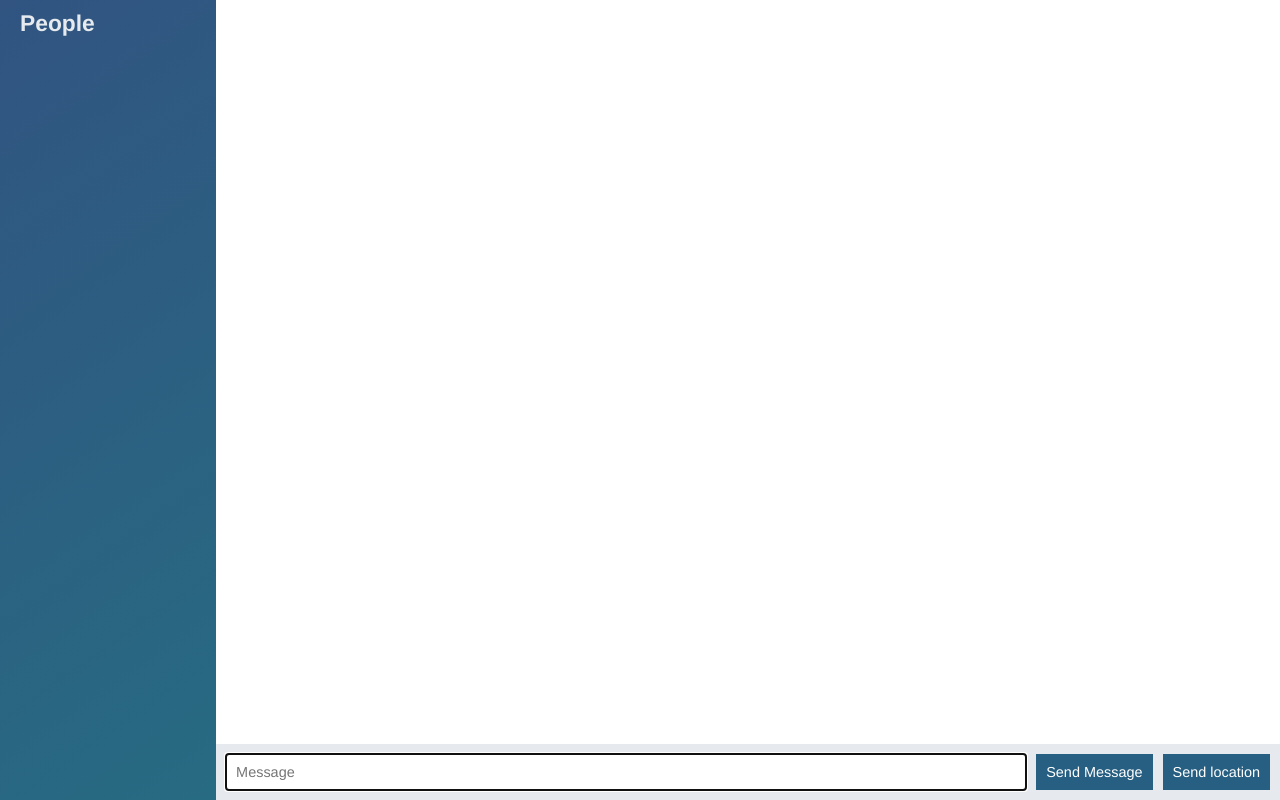
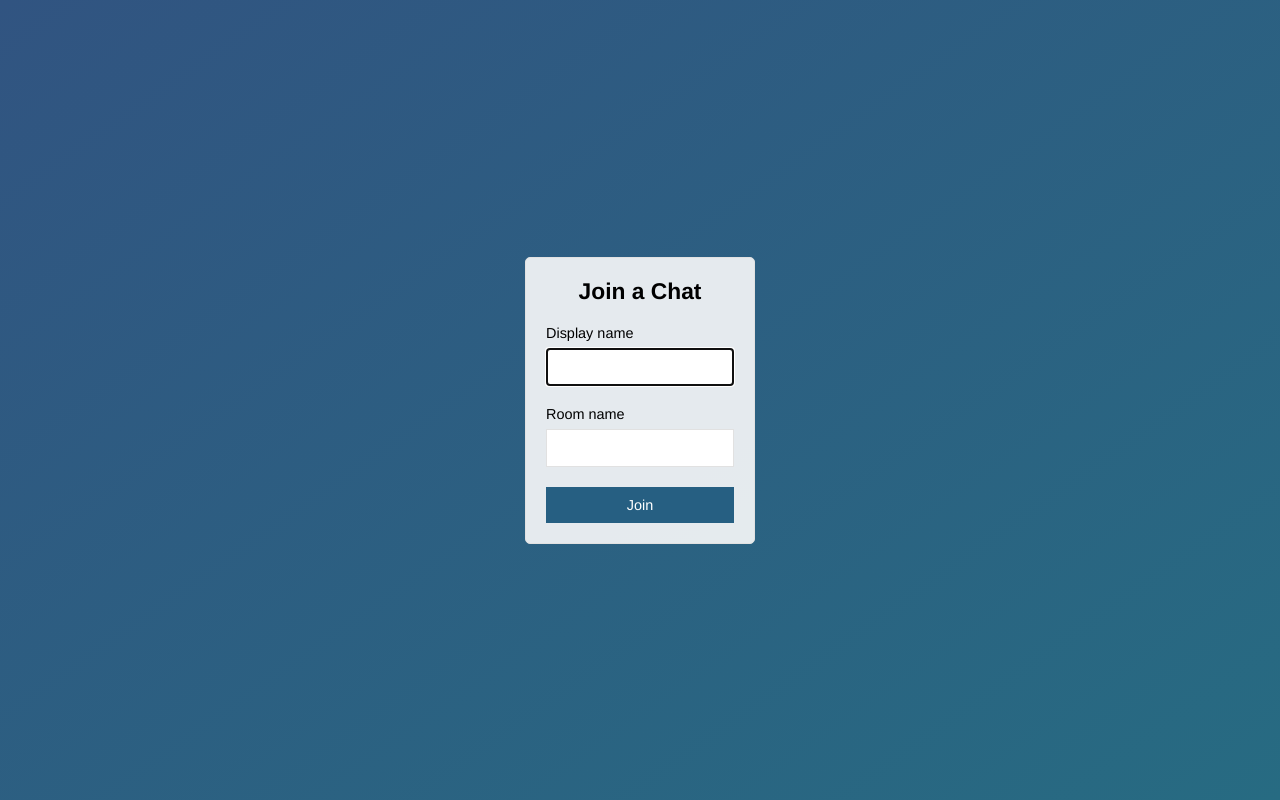
Before and after one commit to tinozhang17/node-chat-app, a website: page public/index.html in a window 1280 px wide. Drawn offline with nearby package versions, Linux system fonts and the light colour scheme; no server answers.

Commit message:
added join page

```diff
--- a/public/index.html
+++ b/public/index.html
@@ -1,62 +1,30 @@
 <!DOCTYPE html>
-
-<html>
+<html lang="en">
 <head>
-    <meta charset="utf-8">
+    <meta charset="UTF-8">
+    <meta name="viewport" content="width=device-width, initial=scale=1, user-scalable=no">
+    <title>Join | ChatApp</title>
     <link rel="stylesheet" href="/css/styles.css">
 </head>
-
-<body class="chat">
-
-<aside class="chat__sidebar">
-    <h3>People</h3>
-    <div id="users">
-
-    </div>
-</aside>
-
-<main class="chat__main">
-    <ol id="messages" class="chat__messages"></ol>
-
-    <footer class="chat__footer">
-        <form id="message-form" action="">
-            <input type="text" name="message" placeholder="Message" autofocus autocomplete="off">
-            <button>Send Message</button>
-        </form>
-        <button id="send-location">Send location</button>
-    </footer>
+<body class="centered-form">
+<main class="centered-form__form">
+    <form action="/chat.html">
+        <div class="form-field">
+            <h3>Join a Chat</h3>
+        </div>
+        <div class="form-field">
+            <label for="form-field__name">Display name</label>
+            <input id="form-field__name" type="text" name="name" autofocus>
+        </div>
+        <div class="form-field">
+            <label for="form-field__room-name">Room name</label>
+            <input id="form-field__room-name" type="text" name="room">
+        </div>
+        <div class="form-field">
+            <button>Join</button>
+        </div>
+    </form>
 </main>
 
-<script id="message-template" type="text/template">
-<li class="message">
-    <div class="message__title">
-        <h4>{{from}}</h4>
-        <span>{{createdAt}}</span>
-    </div>
-    <div class="message__body">
-        <p>{{text}}</p>
-    </div>
-</li>
-</script>
-
-<script id="location-message-template" type="text/template">
-<li class="message">
-    <div class="message__title">
-        <h4>{{from}}</h4>
-        <span>{{createdAt}}</span>
-    </div>
-    <div class="message__body">
-        <p>
-            <a href="{{url}}" target="_blank">This is my location</a>
-        </p>
-    </div>
-</li>
-</script>
-
-<script src="/socket.io/socket.io.js"></script>
-<script src="/js/libs/jquery-3.3.1.min.js"></script>
-<script src="/js/libs/moment.min.js"></script>
-<script src="/js/libs/mustache.min.js"></script>
-<script src="/js/index.js"></script>
 </body>
 </html>
```
Also changed, not shown: public/chat.html (added, +64 -0 lines), public/js/chat.js (renamed from public/js/index.js).
